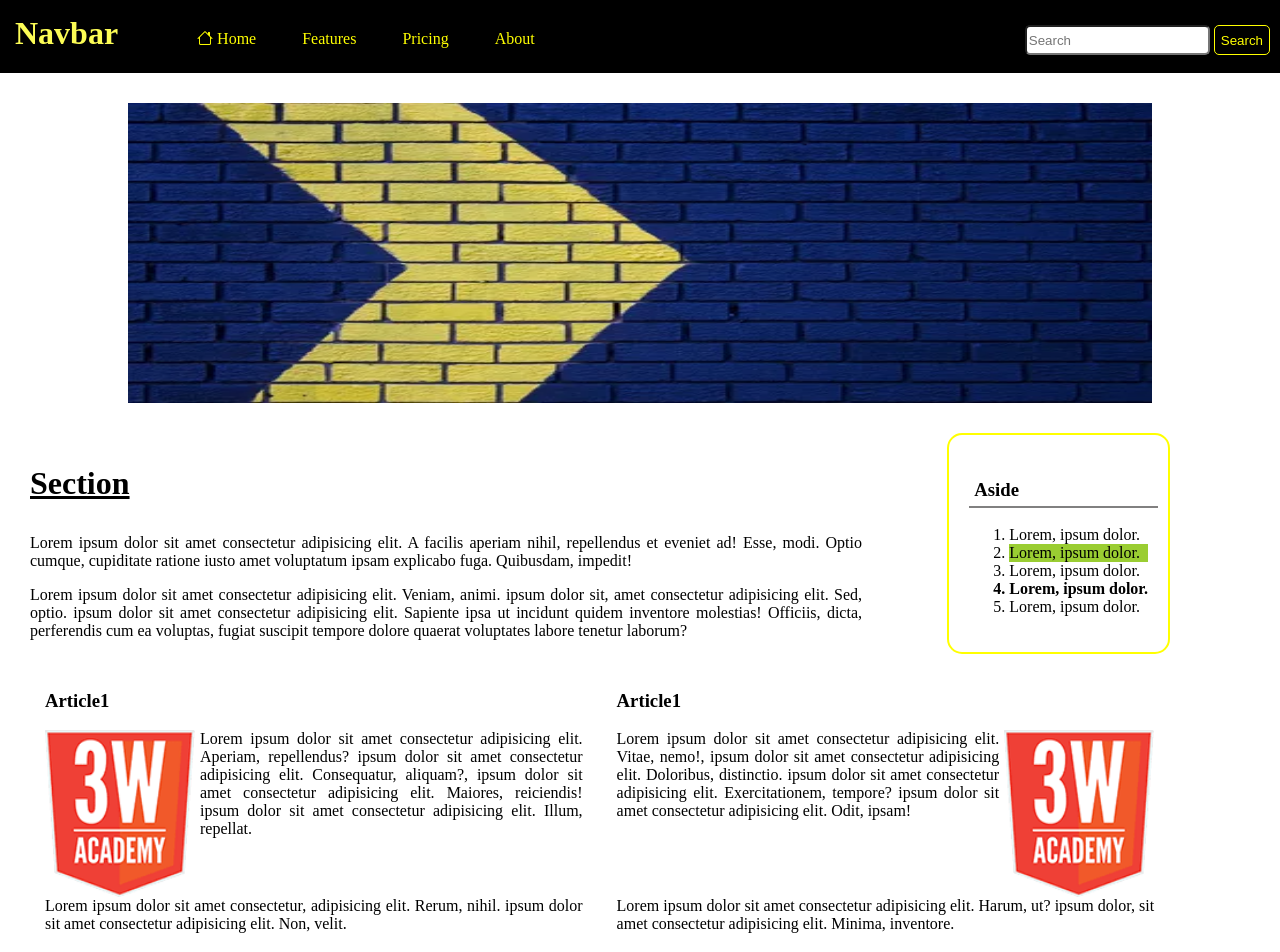
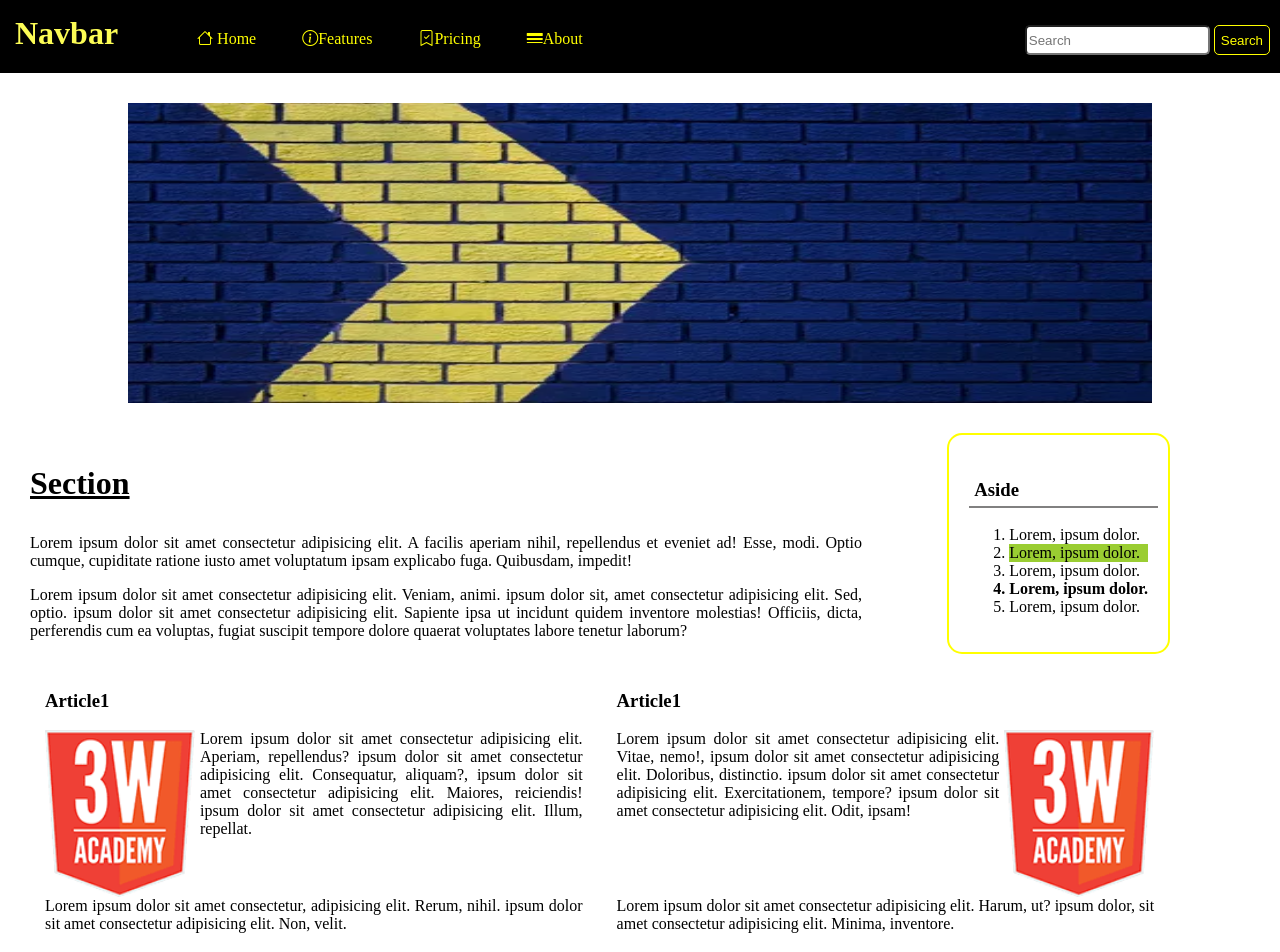
Before and after one commit to TouriaBakassi/TP1, a plain HTML site: page index.html in a window 1280 px wide. Shown: the top 952 px of the page. Drawn offline with nearby package versions, Linux system fonts and the light colour scheme.

Commit message:
secondchan

```diff
--- a/index.html
+++ b/index.html
@@ -18,9 +18,9 @@
 <ul>
     <li><a href="#home">
         <i class="bi bi-house"></i> Home</a></li>
-    <li><a href="#Features">Features</a></li>
-    <li><a href="#pricing">Pricing</a></li>
-    <li><a href="#About">About</a></li>
+    <li><a href="#Features"><i class="bi bi-info-circle"></i>Features</a></li>
+    <li><a href="#pricing"><i class="bi bi-bookmark-check"></i>Pricing</a></li>
+    <li><a href="#About"><i class="bi bi-border-width"></i>About</a></li>
 </ul>
     </nav>
     <span>
```
